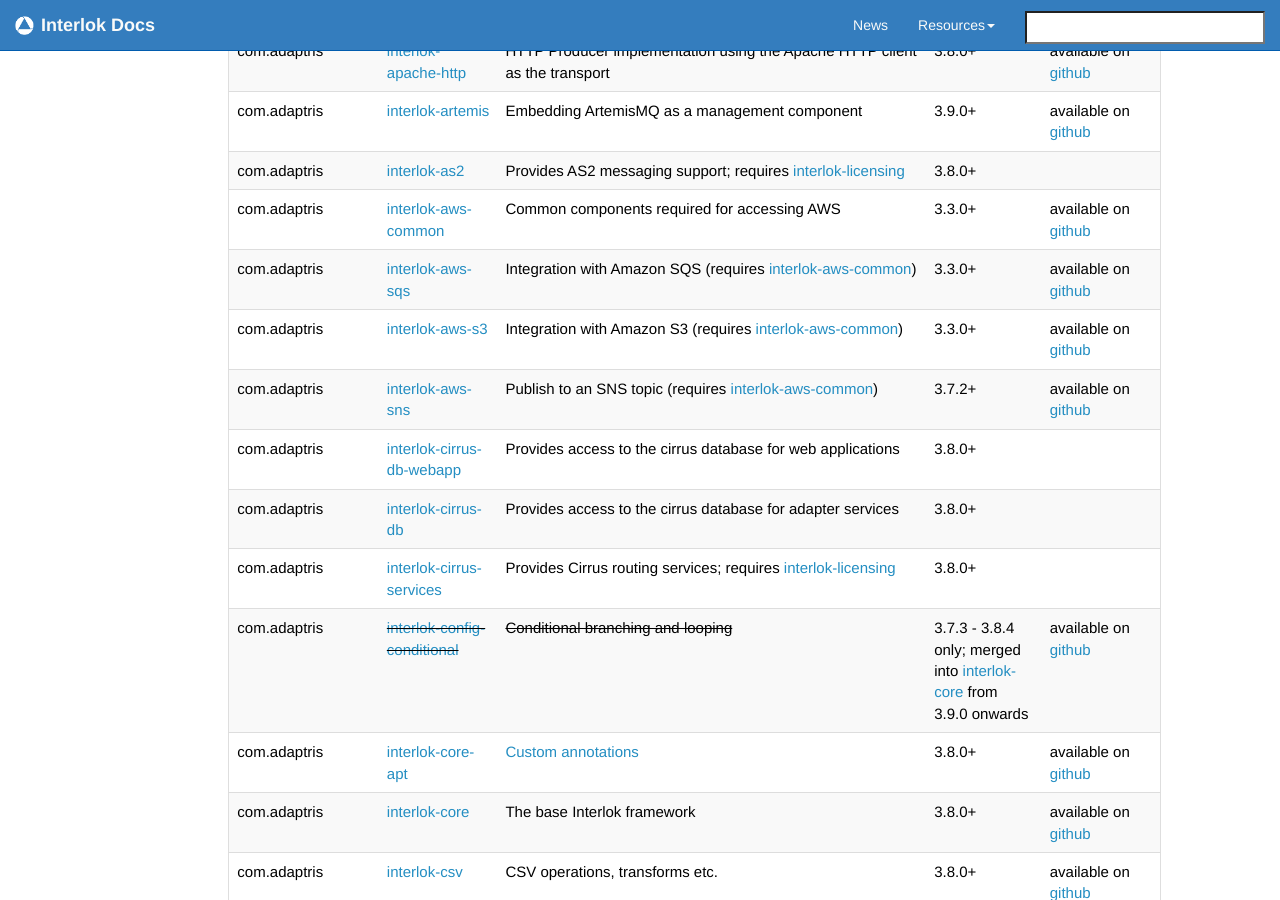
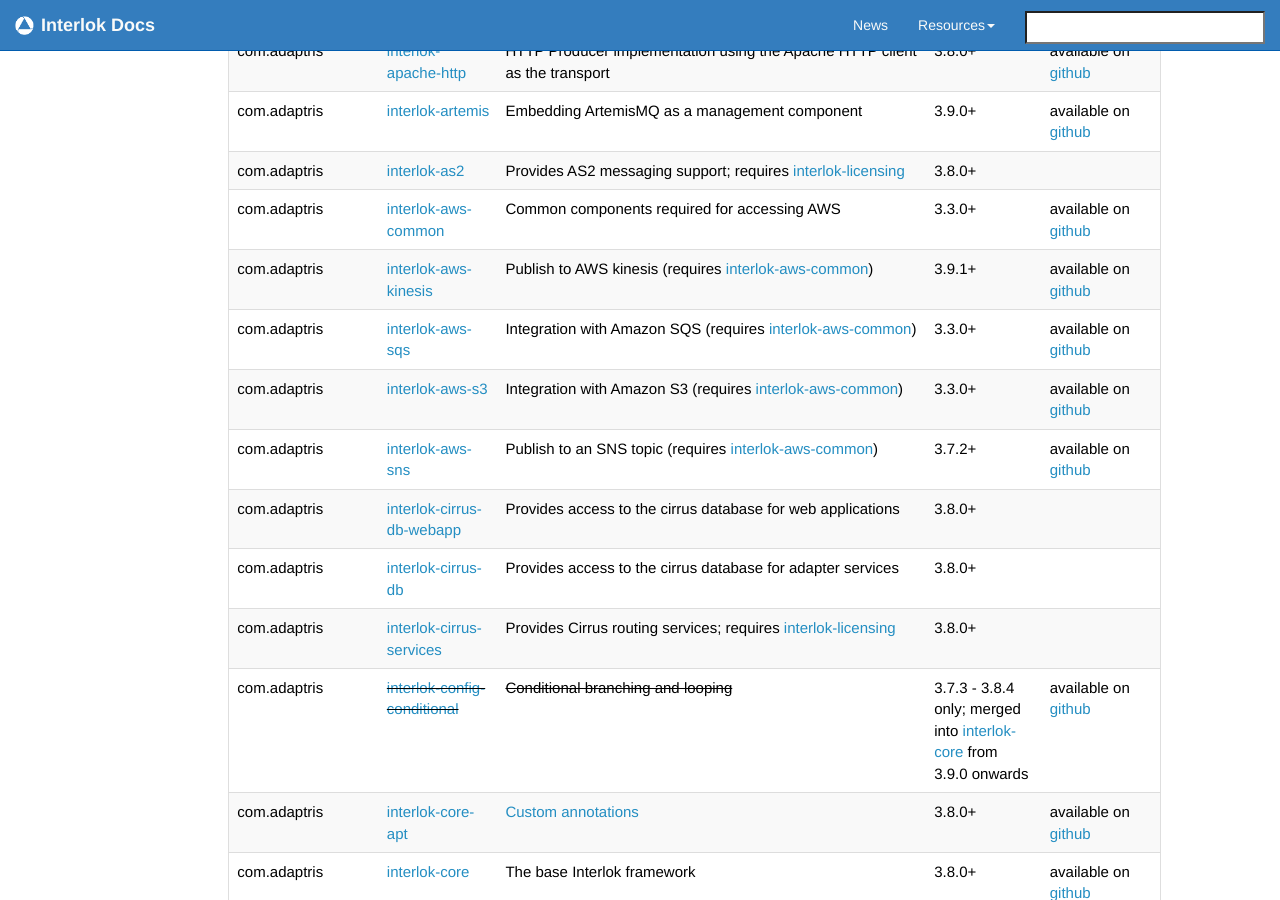
Before and after one commit to adaptris/interlok-docs-legacy, a Jekyll site: the page built from pages/adapter/adapter-optional-components.md, in a window 1280 px wide and 900 px high, scrolled down 659 px. Built offline with Jekyll 4.4.1, drawn with Linux system fonts in a browser that asks for light colours; nearby versions of some CDN libraries; comment, search, counter and statistics services are not loaded.

Commit message:
Add aws-kinesis

```diff
--- a/pages/adapter/adapter-optional-components.md
+++ b/pages/adapter/adapter-optional-components.md
@@ -22,6 +22,7 @@
 |com.adaptris | [interlok-artemis][] | Embedding ArtemisMQ as a management component| 3.9.0+ | available on [github](https://github.com/adaptris/interlok-artemis)
 |com.adaptris | [interlok-as2][] | Provides AS2 messaging support; requires [interlok-licensing][] | 3.8.0+
 |com.adaptris | [interlok-aws-common][] | Common components required for accessing AWS| 3.3.0+ | available on [github](https://github.com/adaptris/interlok-aws)
+|com.adaptris | [interlok-aws-kinesis][] | Publish to AWS kinesis (requires [interlok-aws-common][]) | 3.9.1+ | available on [github](https://github.com/adaptris/interlok-aws)
 |com.adaptris | [interlok-aws-sqs][] | Integration with Amazon SQS (requires [interlok-aws-common][])|3.3.0+ | available on [github](https://github.com/adaptris/interlok-aws)
 |com.adaptris | [interlok-aws-s3][] | Integration with Amazon S3 (requires [interlok-aws-common][]) | 3.3.0+ | available on [github](https://github.com/adaptris/interlok-aws)
 |com.adaptris | [interlok-aws-sns][] | Publish to an SNS topic (requires [interlok-aws-common][]) | 3.7.2+ | available on [github](https://github.com/adaptris/interlok-aws)
@@ -375,6 +376,7 @@
 [interlok-sshtunnel]: https://nexus.adaptris.net/nexus/content/groups/public/com/adaptris/interlok-sshtunnel/
 [interlok-filesystem]: https://nexus.adaptris.net/nexus/content/groups/public/com/adaptris/interlok-filesystem/
 [interlok-aws-sns]: https://nexus.adaptris.net/nexus/content/groups/public/com/adaptris/interlok-aws-sns/
+[interlok-aws-kinesis]: https://nexus.adaptris.net/nexus/content/groups/public/com/adaptris/interlok-aws-kinesis/
 [interlok-stax]: https://nexus.adaptris.net/nexus/content/groups/public/com/adaptris/interlok-stax/
 [interlok-jclouds-blobstore]: https://nexus.adaptris.net/nexus/content/groups/public/com/adaptris/interlok-jclouds-blobstore/
 [interlok-config-conditional]: https://nexus.adaptris.net/nexus/content/groups/public/com/adaptris/interlok-config-conditional
```
